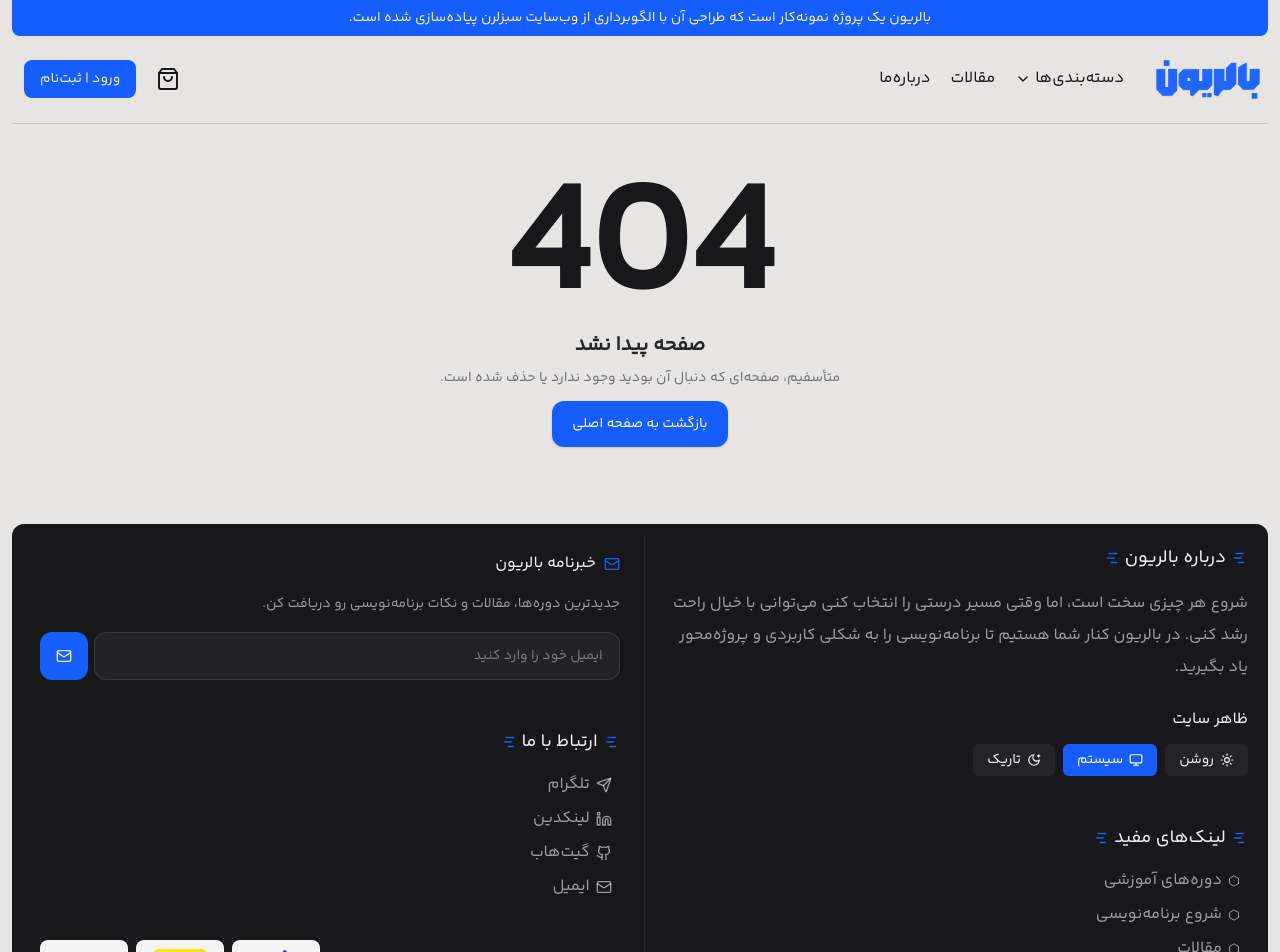
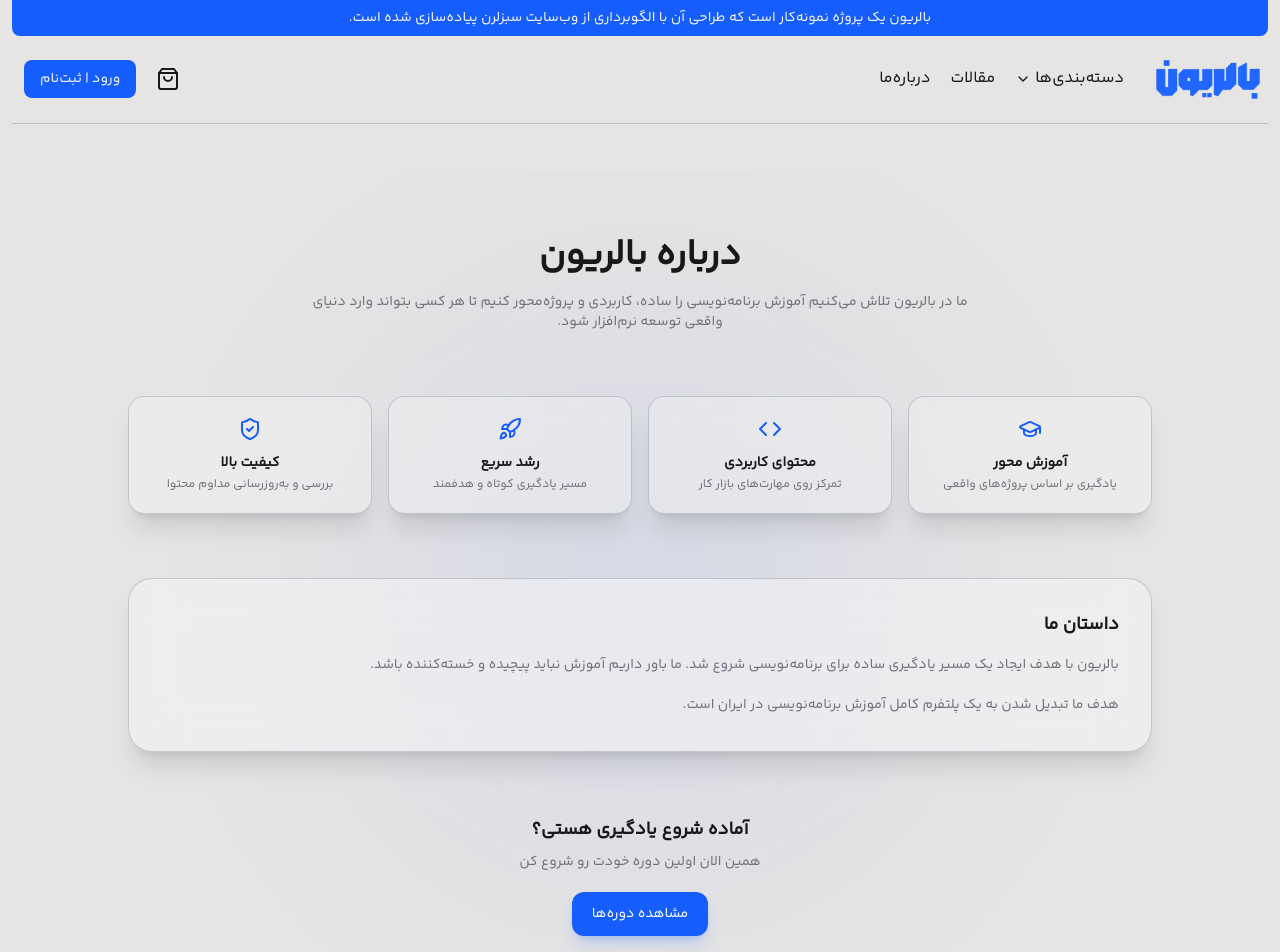
Before and after one commit to omid-nk/balerion, a Next.js app: page /about-us in a window 1280 px wide. Before the commit this address had no page. Shown: the top 952 px of the page. Built offline with nearby package versions, Linux system fonts and the light colour scheme.

Commit message:
add bg glow img heroSection & TitleHeading

```diff
--- /dev/null
+++ b/src/app/about-us/page.js
@@ -0,0 +1,103 @@
+"use client";
+
+import {
+  LuRocket,
+  LuCode,
+  LuGraduationCap,
+  LuShieldCheck,
+} from "react-icons/lu";
+
+export default function AboutPage() {
+  return (
+    <main className="relative overflow-hidden px-6 py-16">
+      {/* Glow */}
+      <div className="bg-primary/10 absolute top-1/2 left-1/2 h-125 w-125 -translate-x-1/2 -translate-y-1/2 rounded-full blur-[140px]" />
+
+      <div className="relative mx-auto max-w-5xl space-y-16">
+        {/* HERO */}
+        <section className="text-center">
+          <h1 className="text-3xl font-bold sm:text-4xl">درباره بالریون</h1>
+
+          <p className="mx-auto mt-4 max-w-2xl text-sm text-zinc-500">
+            ما در بالریون تلاش می‌کنیم آموزش برنامه‌نویسی را ساده، کاربردی و
+            پروژه‌محور کنیم تا هر کسی بتواند وارد دنیای واقعی توسعه نرم‌افزار
+            شود.
+          </p>
+        </section>
+
+        {/* VALUES */}
+        <section className="grid gap-4 sm:grid-cols-2 md:grid-cols-4">
+          {[
+            {
+              icon: LuGraduationCap,
+              title: "آموزش محور",
+              desc: "یادگیری بر اساس پروژه‌های واقعی",
+            },
+            {
+              icon: LuCode,
+              title: "محتوای کاربردی",
+              desc: "تمرکز روی مهارت‌های بازار کار",
+            },
+            {
+              icon: LuRocket,
+              title: "رشد سریع",
+              desc: "مسیر یادگیری کوتاه و هدفمند",
+            },
+            {
+              icon: LuShieldCheck,
+              title: "کیفیت بالا",
+              desc: "بررسی و به‌روزرسانی مداوم محتوا",
+            },
+          ].map((item) => {
+            const Icon = item.icon;
+
+            return (
+              <div
+                key={item.title}
+                className="bg-light/40 dark:bg-dark/40 border-border rounded-2xl border p-5 text-center shadow-xl backdrop-blur-xl"
+              >
+                <div className="text-primary mb-3 flex justify-center">
+                  <Icon className="size-6" />
+                </div>
+
+                <h3 className="text-sm font-semibold">{item.title}</h3>
+
+                <p className="mt-1 text-xs text-zinc-500">{item.desc}</p>
+              </div>
+            );
+          })}
+        </section>
+
+        {/* STORY */}
+        <section className="bg-light/60 dark:bg-dark/40 border-border rounded-3xl border p-8 shadow-xl backdrop-blur-xl">
+          <h2 className="text-lg font-bold">داستان ما</h2>
+
+          <p className="mt-3 text-sm leading-7 text-zinc-500">
+            بالریون با هدف ایجاد یک مسیر یادگیری ساده برای برنامه‌نویسی شروع شد.
+            ما باور داریم آموزش نباید پیچیده و خسته‌کننده باشد.
+          </p>
+
+          <p className="mt-3 text-sm leading-7 text-zinc-500">
+            هدف ما تبدیل شدن به یک پلتفرم کامل آموزش برنامه‌نویسی در ایران است.
+          </p>
+        </section>
+
+        {/* CTA */}
+        <section className="text-center">
+          <h3 className="text-lg font-semibold">آماده شروع یادگیری هستی؟</h3>
+
+          <p className="mt-2 text-sm text-zinc-500">
+            همین الان اولین دوره خودت رو شروع کن
+          </p>
+
+          <a
+            href="/courses"
+            className="bg-primary hover:bg-primary/90 shadow-primary/20 mt-5 inline-flex items-center rounded-xl px-5 py-3 text-sm font-medium text-white shadow-lg transition hover:-translate-y-0.5 active:scale-[0.98]"
+          >
+            مشاهده دوره‌ها
+          </a>
+        </section>
+      </div>
+    </main>
+  );
+}
--- a/src/components/home/HeroSection.js
+++ b/src/components/home/HeroSection.js
@@ -43,7 +43,7 @@ export default function HeroSection() {
       </div>
 
       {/* Image */}
-      <div className="max-w-xs sm:max-w-sm md:max-w-lg">
+      <div className="relative max-w-xs sm:max-w-sm md:max-w-lg">
         <Image
           src="/images/home/man-coding.png"
           width={800}
@@ -52,6 +52,7 @@ export default function HeroSection() {
           className="h-full object-cover"
           loading="lazy"
         />
+        <span className="dark:bg-primary/10 bg-primary/20 absolute top-0 right-0 bottom-0 left-0 -z-10 block blur-3xl" />
       </div>
     </section>
   );
--- a/src/components/shared/TitleHeading.js
+++ b/src/components/shared/TitleHeading.js
@@ -13,9 +13,10 @@ export default function TitleHeading({
     <div className="mb-6 flex flex-wrap items-center justify-between gap-6 select-none">
       {!linkHref && <span className="border-border flex-1 border-b" />}
 
-      <h2 className="font-morabba text-xl md:text-2xl">
+      <h2 className="font-morabba relative block text-xl md:text-2xl">
         {remainingTitle && `${remainingTitle} `}
         <span className="text-primary">{lastWord}</span>
+        <span className="bg-primary/15 dark:bg-primary/20 absolute top-0 right-0 bottom-0 left-0 -z-10 block blur-xl" />
       </h2>
 
       <span className="border-border flex-1 border-b" />
```
